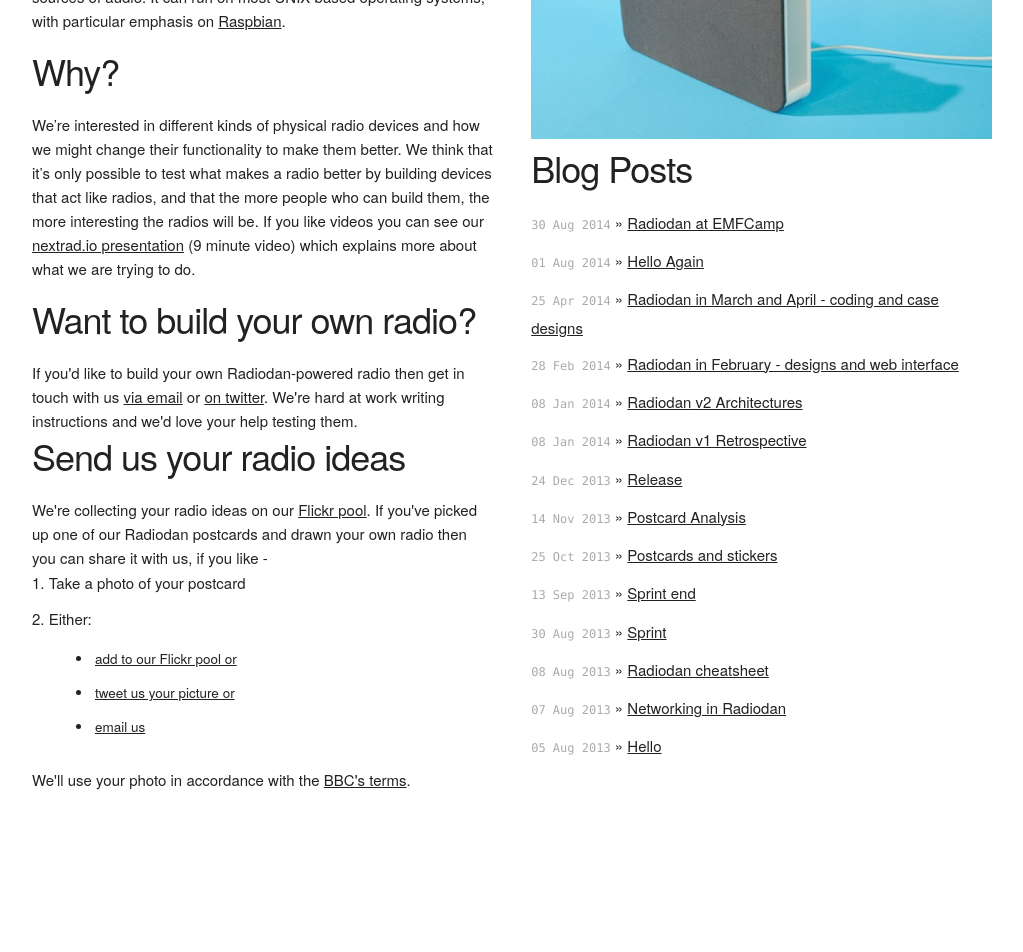
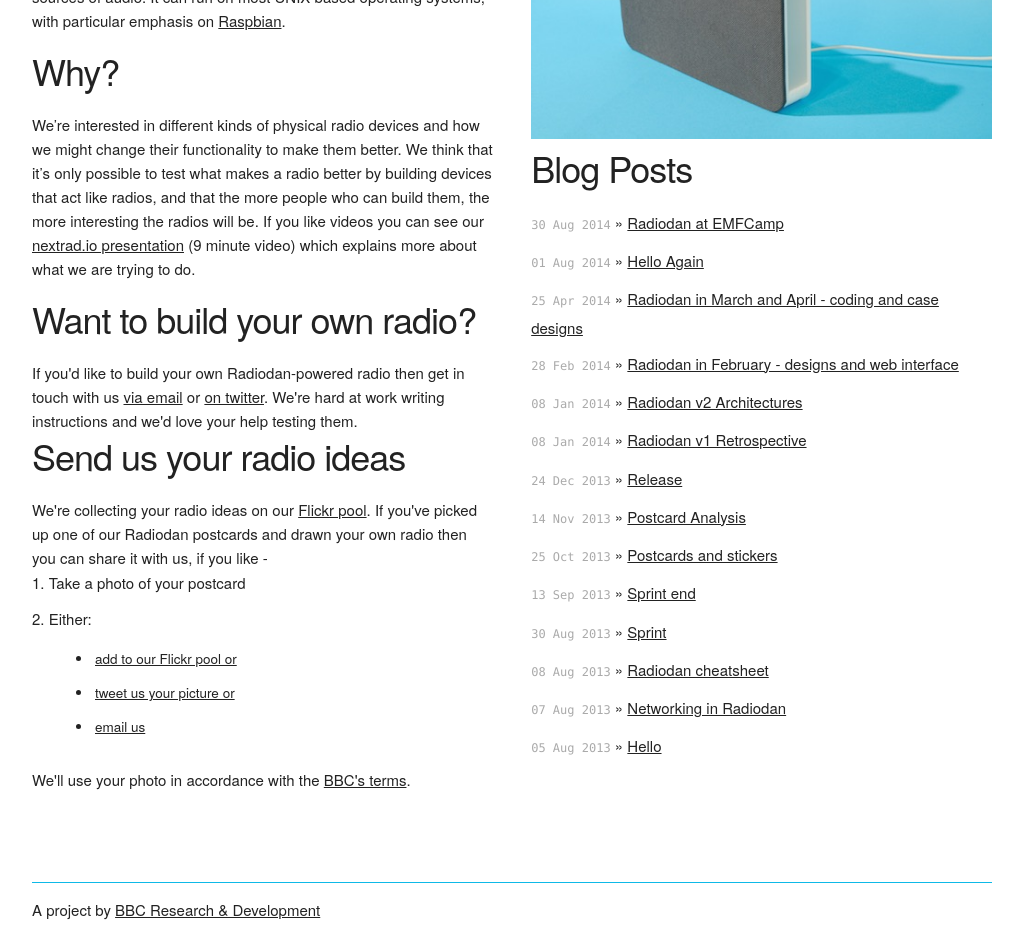
Before and after one commit to radiodan/radiodan.github.io, a Jekyll site: the page built from index.html, in a window 1280 px wide. Shown: the part 517-1469 px from the top of the page, without its empty margins (128-1151 px from the left). Built offline with Jekyll 4.4.1, drawn with Linux system fonts in a browser that asks for light colours; comment, search, counter and statistics services are not loaded; before the commit the page ends 1324 px from its top, so only the background shows below that.

Commit message:
Add footer

```diff
--- a/_layouts/default.html
+++ b/_layouts/default.html
@@ -52,9 +52,13 @@
 
         <div class="container main">
           {{ content }}
+        </div> <!-- /container -->
+
+        <div class="container">
           <div class="footer">
+            A project by <a href="http://www.bbc.co.uk/rd/projects/radiodan">BBC Research &amp; Development</a>
           </div>
-        </div> <!-- /container -->
+        </div>
 
         <!-- Anlytics -->
         <script>
--- a/css/main.css
+++ b/css/main.css
@@ -53,6 +53,15 @@
 .note:before {
   content: 'NOTE: ';
   font-weight: bold;
+}
+
+/*
+  Footer
+*/
+.footer {
+  border-top: 1px solid #0eb9e7;
+  padding-top: 1em;
+  padding-bottom: 2em;
 }
 
 /*****************************************************************************/
```
